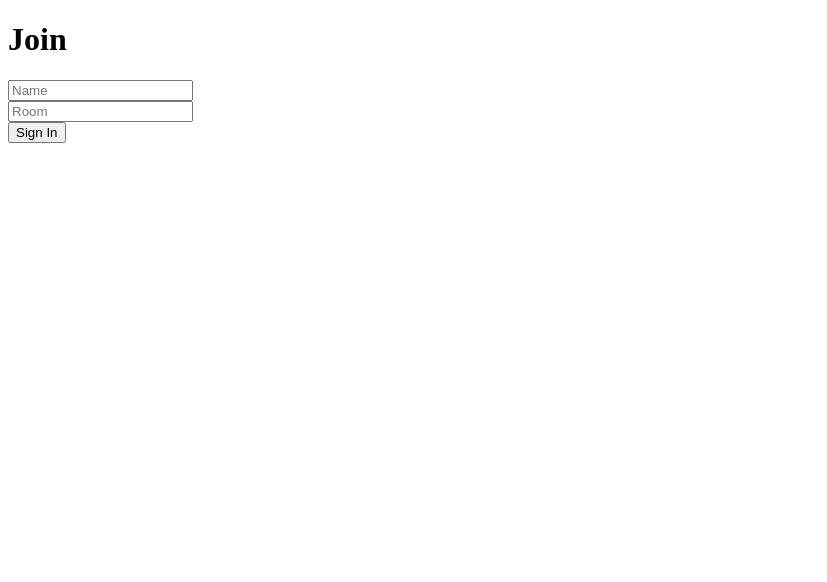
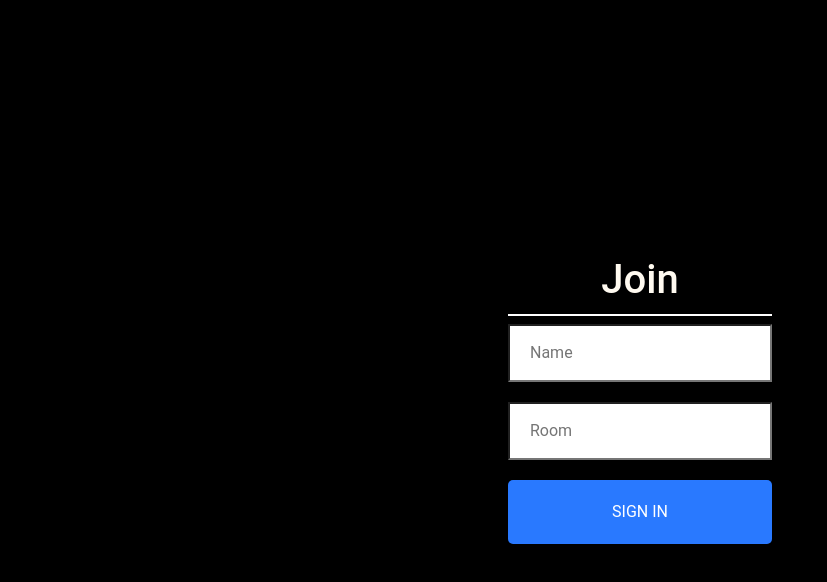
Before and after one commit to Christiankhan01/Chatter, a React (Create React App) app in the folder client/: page / in a window 1280 px wide. Shown: the top 582 px of the page, without its empty margins (0-827 px from the left). Built offline with nearby package versions, Linux system fonts and the light colour scheme.

Commit message:
styles added

```diff
--- a/client/package.json
+++ b/client/package.json
@@ -6,6 +6,9 @@
     "@testing-library/jest-dom": "^5.11.4",
     "@testing-library/react": "^11.1.0",
     "@testing-library/user-event": "^12.1.10",
+    "bootstrap": "^4.5.3",
+    "jquery": "^3.5.1",
+    "popper": "^1.0.1",
     "query-string": "^6.13.7",
     "react": "^17.0.1",
     "react-dom": "^17.0.1",
--- a/client/src/App.js
+++ b/client/src/App.js
@@ -1,9 +1,10 @@
 import React from 'react';
+import 'bootstrap/dist/css/bootstrap.css';
 
 import {BrowserRouter as Router, Route} from 'react-router-dom';
 
-import Join from './components/Join';
-import Chat from './components/Chat';
+import Join from './components/Join/Join';
+import Chat from './components/Chat/Chat';
 
 const App = () => (
     <Router>
--- a/client/src/components/Join.js
+++ /dev/null
@@ -1,23 +0,0 @@
-import React, { useState } from 'react';
-import { Link } from 'react-router-dom';
-
-const Join = () => {
-    const [name, setName] = useState('');
-    const [room, setRoom] = useState('');
-
-    return (
-        <div className="joinOuter">
-            <div className="joinInner">
-                <h1 className="heading">Join</h1>
-                <div><input placeholder="Name" className="joinInput" type="text" onChange={(e) => setName(e.target.value) }  /></div>
-                <div><input placeholder="Room" className="joinInput mt-20" type="text" onChange={(e) => setRoom(e.target.value)} /></div>
-                <Link>
-                    <button className="button mt-20" type="submit">Sign In</button>
-                </Link>
-                <div></div>
-            </div>
-        </div>
-    )
-}
-
-export default Join;
--- /dev/null
+++ b/client/src/components/Join/Join.css
@@ -0,0 +1,77 @@
+html,
+body {
+    font-family: 'Roboto', sans-serif;
+    padding: 0;
+    margin: 0;
+}
+
+#root {
+    height: 100vh;
+}
+
+* {
+    box-sizing: border-box;
+}
+
+.joinOuterContainer {
+    display: flex;
+    justify-content: center;
+    text-align: center;
+    height: 100vh;
+    align-items: center;
+    background-color: #1A1A1D;
+}
+
+.joinInnerContainer {
+    width: 20%;
+}
+
+.joinInput {
+    border-radius: 0;
+    padding: 15px 20px;
+    width: 100%;
+}
+
+.heading {
+    color: black;
+    font-size: 2.5em;
+    padding-bottom: 10px;
+    border-bottom: 2px solid white;
+}
+
+.text-color {
+    color: floralwhite;
+}
+
+.body-color {
+    background-color: black;
+}
+
+.button {
+    color: #fff !important;
+    text-transform: uppercase;
+    text-decoration: none;
+    background: #2979FF;
+    padding: 20px;
+    border-radius: 5px;
+    display: inline-block;
+    border: none;
+    width: 100%;
+}
+
+.mt-20 {
+    margin-top: 20px;
+}
+
+@media (min-width: 320px) and (max-width: 480px) {
+    .joinOuterContainer {
+        height: 100%;
+    }
+    .joinInnerContainer {
+        width: 90%;
+    }
+}
+
+button:focus {
+    outline: 0;
+}
--- /dev/null
+++ b/client/src/components/Join/Join.js
@@ -0,0 +1,28 @@
+import React, { useState } from 'react';
+import { Link } from 'react-router-dom';
+import './Join.css';
+
+const Join = () => {
+    const [name, setName] = useState('');
+    const [room, setRoom] = useState('');
+
+    return (
+
+
+
+        <div className="d-flex align-items-center flex-column justify-content-center h-100 body-color text-white">
+            <div className="joinOuter">
+                <div className="joinInner">
+                    <h1 className=" text-center text-color heading">Join</h1>
+                    <div><input placeholder="Name" className="joinInput" type="text" onChange={(e) => setName(e.target.value)} /></div>
+                    <div><input placeholder="Room" className="joinInput mt-20" type="text" onChange={(e) => setRoom(e.target.value)} /></div>
+                    <Link onClick={e => (!name || !room) ? e.preventDefault() : null} to={`/chat?name=${name}&=${room}`}>
+                        <button className="button mt-20" type="submit">Sign In</button>
+                    </Link>
+                </div>
+            </div>
+        </div>
+    )
+}
+
+export default Join;
```
Also changed, not shown: client/src/components/Chat/Chat.css (added), client/src/components/Chat/Chat.js (renamed from client/src/components/Chat.js), 2 other files (tests, documents, lock files or other folders).
